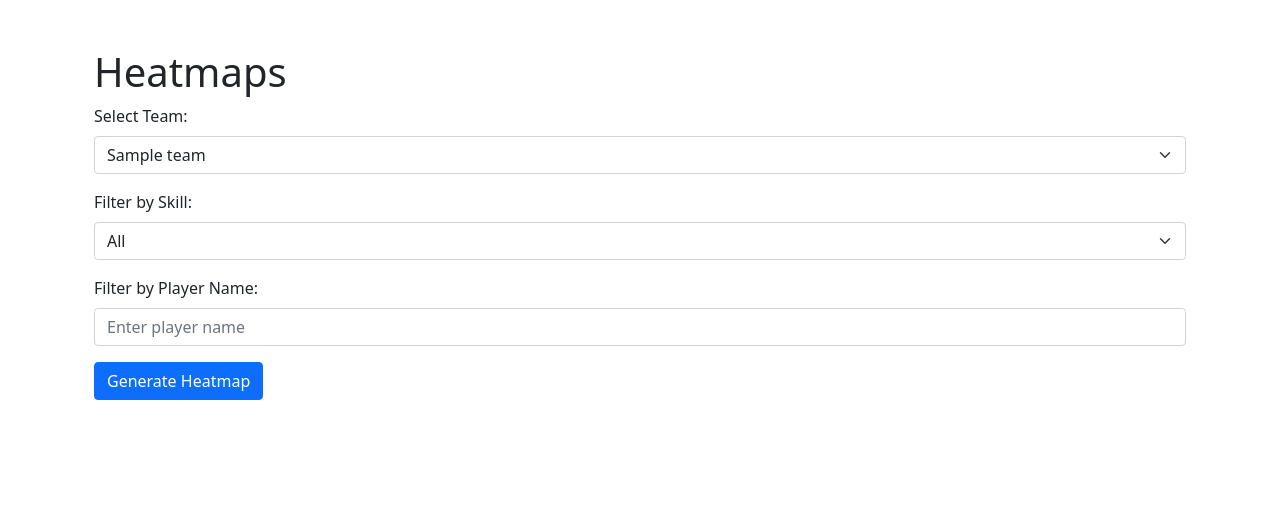
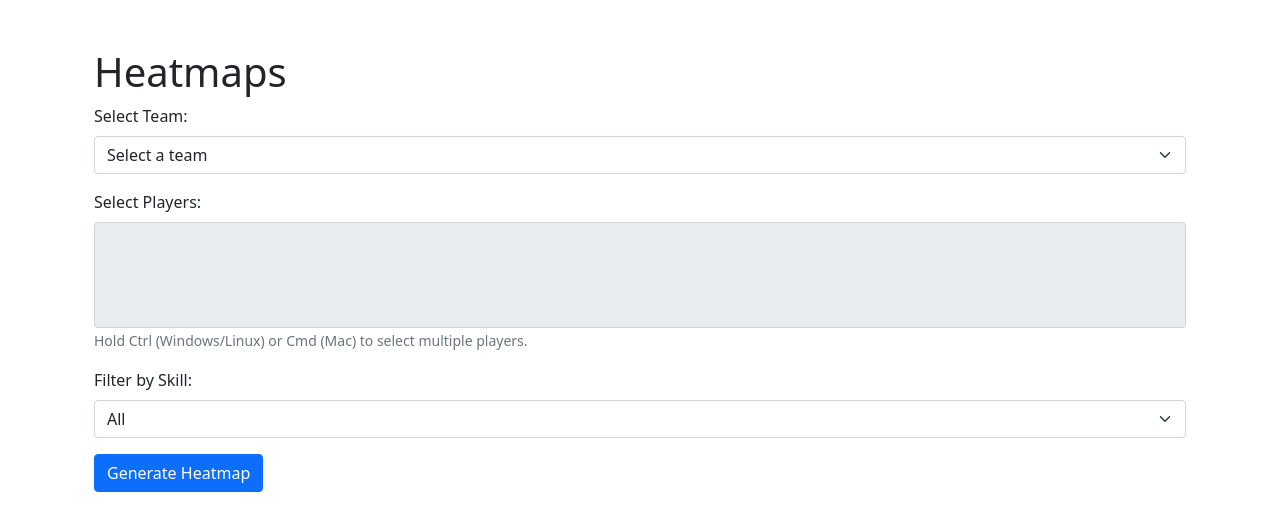
Before and after one commit to jsoto2k/volleyballproject, a Flask app: page /heatmaps in a window 1280 px wide. Shown: the part 56-587 px from the top of the page. Run offline with Flask 3, Linux system fonts and the light colour scheme; tables that the repository leaves empty hold one stand-in row (values such as "Sample post"); lists and menus that the app fills with data are empty; some libraries are stand-ins or nearby versions.

Commit message:
Added per player filtering and updated heatmaps template

```diff
--- a/app.py
+++ b/app.py
@@ -1,5 +1,5 @@
 import os
-from flask import Flask, render_template, request, redirect, url_for
+from flask import Flask, render_template, request, redirect, url_for, jsonify
 from flask_sqlalchemy import SQLAlchemy
 from flask_sqlalchemy import SQLAlchemy
 import matplotlib.pyplot as plt
@@ -139,15 +139,16 @@ def parse_all_dvw_files():
             db.session.add(created_play)
             db.session.commit()
 
-def get_heatmap_data(team_id, skill=None, player_name=None):
+def get_heatmap_data(team_id, skill=None, player_ids=None):
     query = Play.query.filter_by(team_id=team_id)
     if skill:
         query = query.filter_by(skill=skill)
-    if player_name:
-        player = Player.query.filter_by(name=player_name, team_id=team_id).first()
-        if player:
-            query = query.filter_by(player_id=player.id)
+    if player_ids:
+        # Ensure player_ids is a list of integers
+        player_ids = [int(pid) for pid in player_ids]
+        query = query.filter(Play.player_id.in_(player_ids))
     return query.all()
+
 
 def generate_attack_heatmap(data, title):
     # Ensure the coordinates are numeric
@@ -216,9 +217,9 @@ def heatmaps():
 def generate_heatmap():
     team_id = request.form.get('team_id')
     skill_filter = request.form.get('skill')
-    player_name = request.form.get('player_name')
+    player_ids = request.form.get('player_ids')
 
-    plays = get_heatmap_data(team_id, skill_filter, player_name)
+    plays = get_heatmap_data(team_id, skill_filter, player_ids)
 
     # Extract coordinates for heatmap
     data = pd.DataFrame([{
@@ -232,6 +233,10 @@ def generate_heatmap():
     heatmap_path = generate_attack_heatmap(data, f"Heatmap for Team {team_id}")
     return render_template('heatmap_result.html', image_url=heatmap_path)
 
+@app.route('/players/<int:team_id>')
+def get_players_by_team(team_id):
+    players = Player.query.filter_by(team_id=team_id).all()
+    return jsonify([{'id': player.id, 'name': player.name} for player in players])
 
 @app.route('/view_teams')
 def view_teams():
--- a/templates/heatmaps.html
+++ b/templates/heatmaps.html
@@ -6,11 +6,20 @@
     <form action="/generate_heatmap" method="post">
         <div class="mb-3">
             <label for="team_id" class="form-label">Select Team:</label>
-            <select name="team_id" id="team_id" class="form-select">
+            <select name="team_id" id="team_id" class="form-select" required>
+                <option value="" disabled selected>Select a team</option>
                 {% for team in teams %}
                     <option value="{{ team.id }}">{{ team.name }}</option>
                 {% endfor %}
             </select>
+        </div>
+
+        <div class="mb-3">
+            <label for="players" class="form-label">Select Players:</label>
+            <select name="player_ids" id="players" class="form-select" multiple disabled>
+                <!-- Players will be dynamically loaded here -->
+            </select>
+            <small class="form-text text-muted">Hold Ctrl (Windows/Linux) or Cmd (Mac) to select multiple players.</small>
         </div>
 
         <div class="mb-3">
@@ -23,12 +32,40 @@
             </select>
         </div>
 
-        <div class="mb-3">
-            <label for="player_name" class="form-label">Filter by Player Name:</label>
-            <input type="text" name="player_name" id="player_name" class="form-control" placeholder="Enter player name">
-        </div>
-
         <button type="submit" class="btn btn-primary">Generate Heatmap</button>
     </form>
 </div>
+
+<script>
+    document.getElementById('team_id').addEventListener('change', function () {
+        const teamId = this.value;
+        const playerSelect = document.getElementById('players');
+        playerSelect.innerHTML = ''; // Clear previous options
+        playerSelect.disabled = true;
+
+        if (teamId) {
+            fetch(`/players/${teamId}`)
+                .then(response => response.json())
+                .then(players => {
+                    if (players.length > 0) {
+                        players.forEach(player => {
+                            const option = document.createElement('option');
+                            option.value = player.id;
+                            option.textContent = player.name;
+                            playerSelect.appendChild(option);
+                        });
+                        playerSelect.disabled = false; // Enable the player select box
+                    } else {
+                        const noPlayersOption = document.createElement('option');
+                        noPlayersOption.textContent = 'No players available';
+                        noPlayersOption.disabled = true;
+                        playerSelect.appendChild(noPlayersOption);
+                    }
+                })
+                .catch(error => {
+                    console.error('Error fetching players:', error);
+                });
+        }
+    });
+</script>
 {% endblock %}
```
